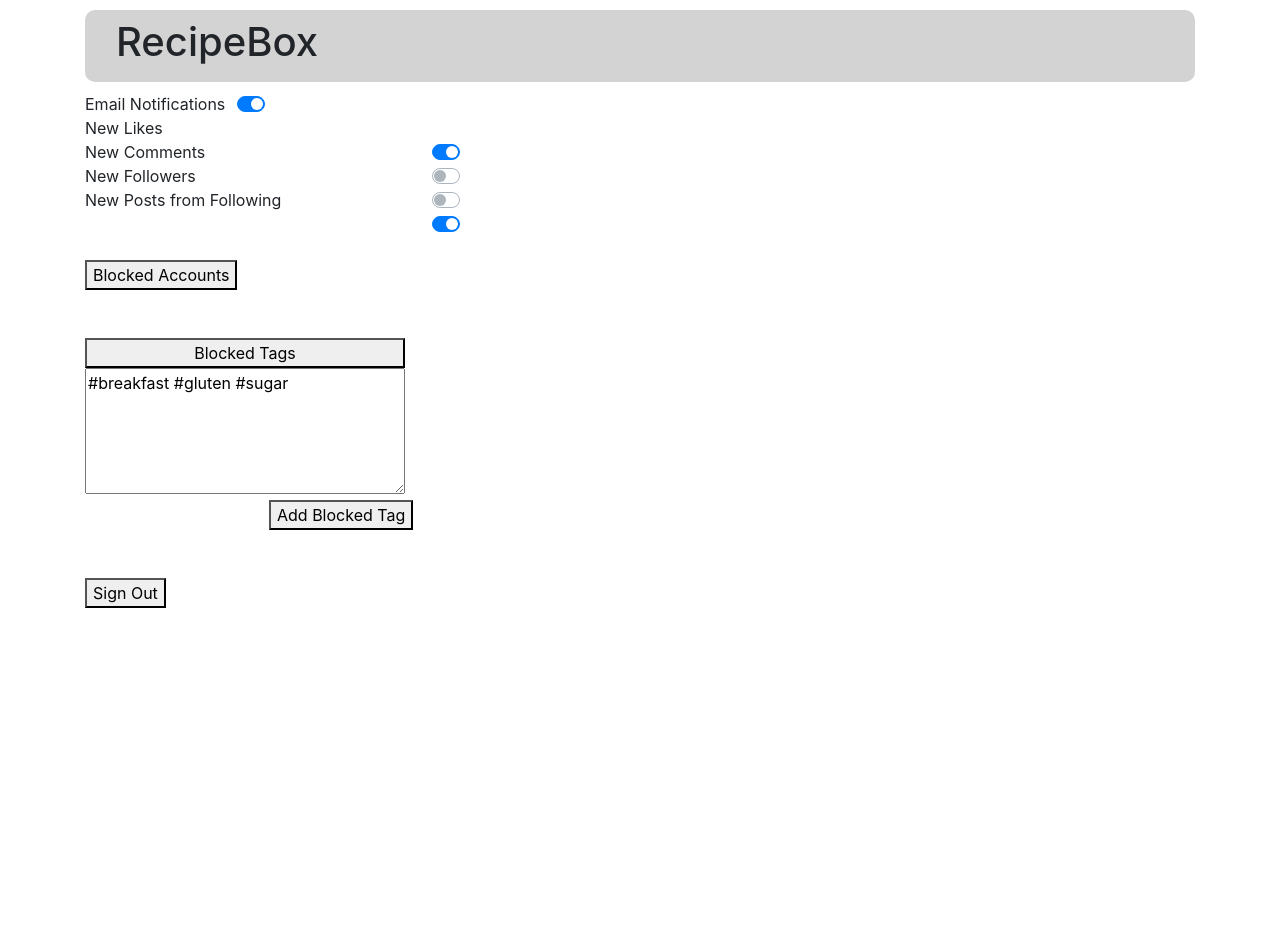
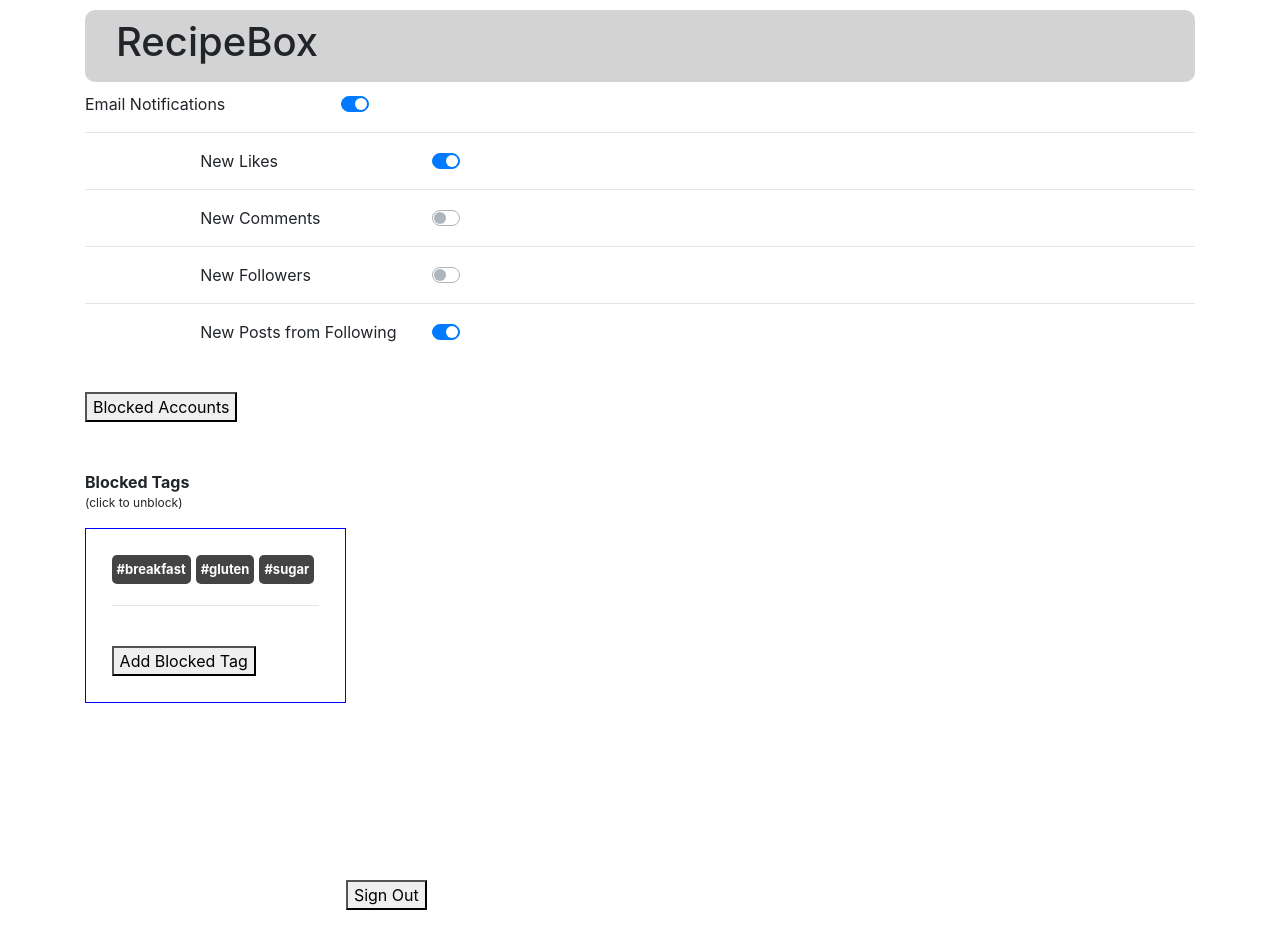
Before and after one commit to amn493/RecipeBox, a React (Create React App) app in the folder front-end/: page /settings in a window 1280 px wide. Shown: the top 948 px of the page. Before the commit the page ends 800 px from the top, so only its background shows below. Built offline with nearby package versions, Linux system fonts and the light colour scheme; no server answers.

Commit message:
adding changes to App Settings (blocked tags functionality, sign out functionality, formatting stuff)

```diff
--- a/front-end/src/App.js
+++ b/front-end/src/App.js
@@ -159,7 +159,7 @@ function App() {
 
             {/* SETTINGS PAGE*/
             <Route path="/settings" exact={true}>
-              {signedIn ? <AppSettings user={user}/> : <Redirect to="/sign-in" />}
+              {signedIn ? <AppSettings user={user} setSignedIn={setSignedIn}/> : <Redirect to="/sign-in" />}
             </Route>
             }
 
--- a/front-end/src/AppSettings.css
+++ b/front-end/src/AppSettings.css
@@ -3,12 +3,13 @@
 
 }
 .emailSwitchMaster{
-    padding-left: 12px;
+    padding-left: 9vw;
 }
-.emailSwitchNewLikes {
+.notifsSwitchSubEmails {
     display: table;
-    padding-left: 12px;
-    left: 15em;
+    max-width: 25vw;
+    padding-left: 9vw;
+    left: 5vw;
 }
 .custom-control .custom-switch{
     vertical-align: middle;
@@ -30,10 +31,13 @@
 }
 
 .blockedTagsHeader{
+    display: inline-block;
     pointer-events: 'none';
     width: 20em;
 }
-
+.blockedTagsSubHeader{
+    font-size: 12px;
+}
 .blockedTagsInput{
     max-height:100;
 }
@@ -41,11 +45,20 @@
 .blockedTags .blockedTagsForm{
     width: 20em;
 }
-.addBlockedTags{
-    left:11.5em;
+
+
+.blockedTagsDisplay{
+    float:left;
     position: relative;
+    max-width: 50vw;
+    border: 1px solid blue;
+    padding: 2vw;
+    margin-bottom: 300px;
 }
 
-.addBlockedTagsField{
-    padding-left:9.5em;
+.signOutButton{
+    margin-left: 3vw;
+    padding-left: 5vw;
+    padding-top: 20vw;
+    align-items: center;
 }
--- a/front-end/src/AppSettings.js
+++ b/front-end/src/AppSettings.js
@@ -2,9 +2,10 @@ import { useEffect, useState } from 'react'
 import axios from 'axios'
 import './AppSettings.css'
 import ComboBoxSearchBar from './ComboBoxSearchBar.js'
+import TagButton from './TagButton'
 
 //expects:
-//current user
+//current user and signedIn state variable
 const AppSettings = (props) => {
 
     // request all tags that current user has the opportunity to block
@@ -62,7 +63,7 @@ const AppSettings = (props) => {
                       }
             ]
 
-            setTagsToBlock((backupData.map((tag)=>"#" + tag.tag)))
+            setTagsToBlock((backupData.map((tag)=> tag.tag)))
             setLoadedTagsToBlock(true)
         })
     }, [props.user.username])
@@ -72,6 +73,7 @@ const AppSettings = (props) => {
     const [blockedTagsList, addBlockedTagToList] = useState(props.user.blockedTags) //list of current user's blocked tags
 
     const handleAddBlockedTag = (props) => {
+        addBlockedTag(false)
         if (blockedTagsList.includes(props) === false){
             addBlockedTagToList(blockedTagsList.concat(props)) //change (1) list of user's blocked tags
             let index = tagsToBlock.indexOf(props)
@@ -109,7 +111,7 @@ const AppSettings = (props) => {
                             </label>
                             </div>
                         </div>
-                    </div>
+                    </div><hr/>
 
                     {/* New Likes toggle switch*/}
                     <div className='notifsSwitchSubEmails'id={2}>
@@ -128,6 +130,7 @@ const AppSettings = (props) => {
                             </div>
                         </div>
                     </div>
+                    <hr/>
 
                     {/* New Comments toggle switch*/}
                     <div className='notifsSwitchSubEmails'id={3}>
@@ -145,7 +148,7 @@ const AppSettings = (props) => {
                             </label>
                             </div>
                         </div>
-                    </div>
+                    </div><hr/>
 
                     {/* New Followers toggle switch*/}
                     <div className='notifsSwitchSubEmails'id={4}>
@@ -163,7 +166,7 @@ const AppSettings = (props) => {
                             </label>
                             </div>
                         </div>
-                    </div>
+                    </div><hr/>
 
                     {/* New Posts toggle switch*/}
                     <div className='notifsSwitchSubEmails'id={5}>
@@ -193,18 +196,22 @@ const AppSettings = (props) => {
 
                 {/* blocked tags section*/}
                 <div className="blockedTags">
-                    <button className="blockedTagsHeader">Blocked Tags</button><br></br>
-                    <textarea className="blockedTagsForm" rows="5" cols="80" value={"#" + blockedTagsList.join(" #") }></textarea><br/>
-                    <button className="addBlockedTags" onClick={() => addBlockedTag(true)}> Add Blocked Tag</button><br/>
-                    <div className="addBlockedTagsField">
-                        { blockedTagAddition && (<ComboBoxSearchBar className="addBlockedTagsField" isTag={true} tags={tagsToBlock} users={[]} setSelection={handleAddBlockedTag}/>) }
-                    </div>
+                    <b className="blockedTagsHeader">Blocked Tags</b><br></br><p className="blockedTagsSubHeader">(click to unblock)</p>
+                    <div className="blockedTagsDisplay">
+                        <div classname="actualBlockedTags">
+                            {blockedTagsList.map((selectTag, i) => <TagButton tag={selectTag} tags={tagsToBlock} filterTags={blockedTagsList} setTags={setTagsToBlock} setFilterTags={addBlockedTagToList} key={i} />)}<hr/>
+                        </div>
+                        <br/><button className="addBlockedTags" onClick={() => addBlockedTag(true)}> Add Blocked Tag</button><br/>
+                        <div className="addBlockedTagsField">
+                            { blockedTagAddition && (<ComboBoxSearchBar className="addBlockedTagsField" isTag={true} tags={tagsToBlock} users={[]} setSelection={handleAddBlockedTag}/>) }
+                        </div>
+                    </div><br/>
                 </div>
 
                 {/* signout button*/}
-                <div className="signOutButton">
+                <br/><div className="signOutButton">
                     <a href="/sign-in"><br/><br/>
-                        <button>Sign Out</button>
+                        <button onClick={() => props.setSignedIn(false)}>Sign Out</button>
                         {/* TODO: handle credentials stuff*/}
                     </a>
                 </div>
```
